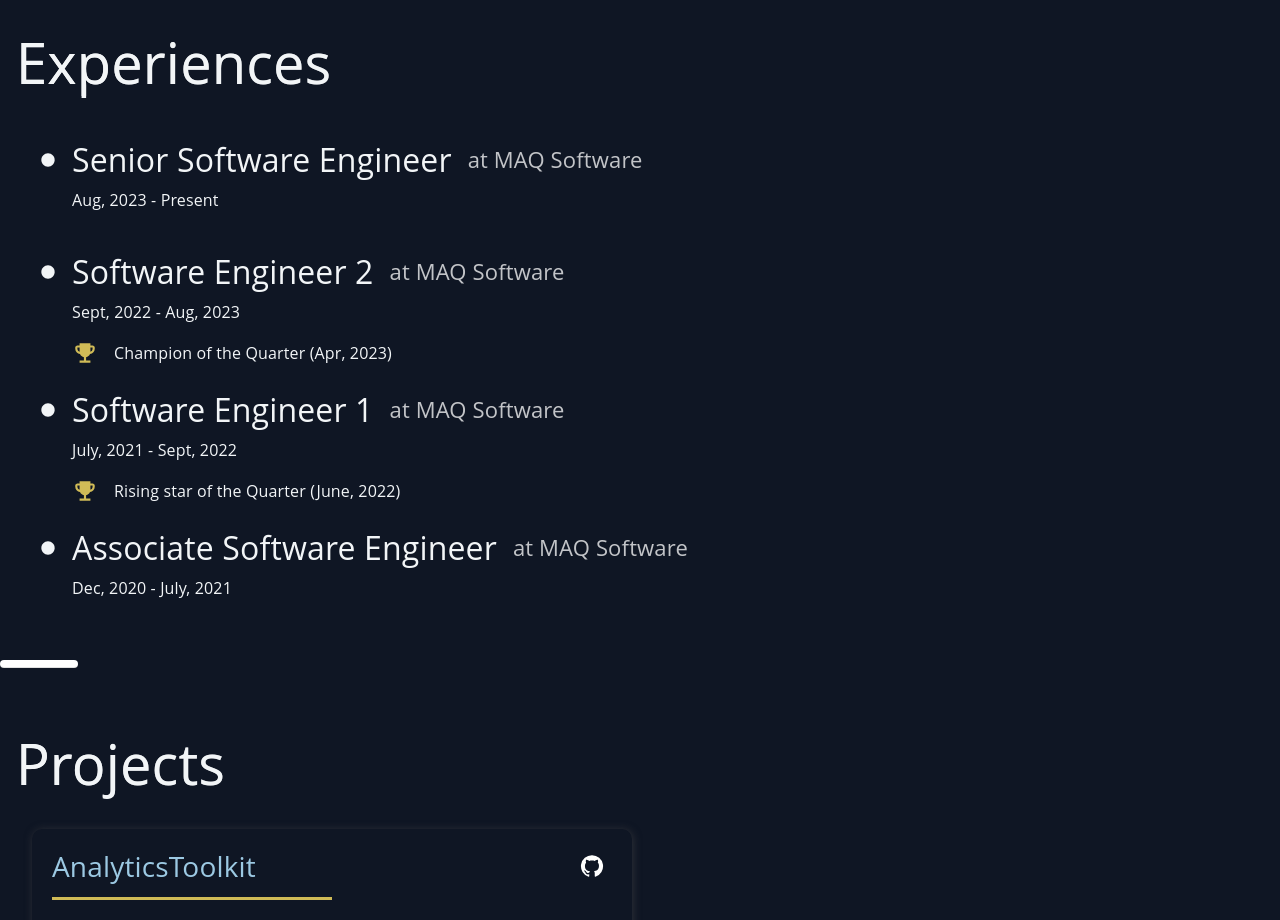
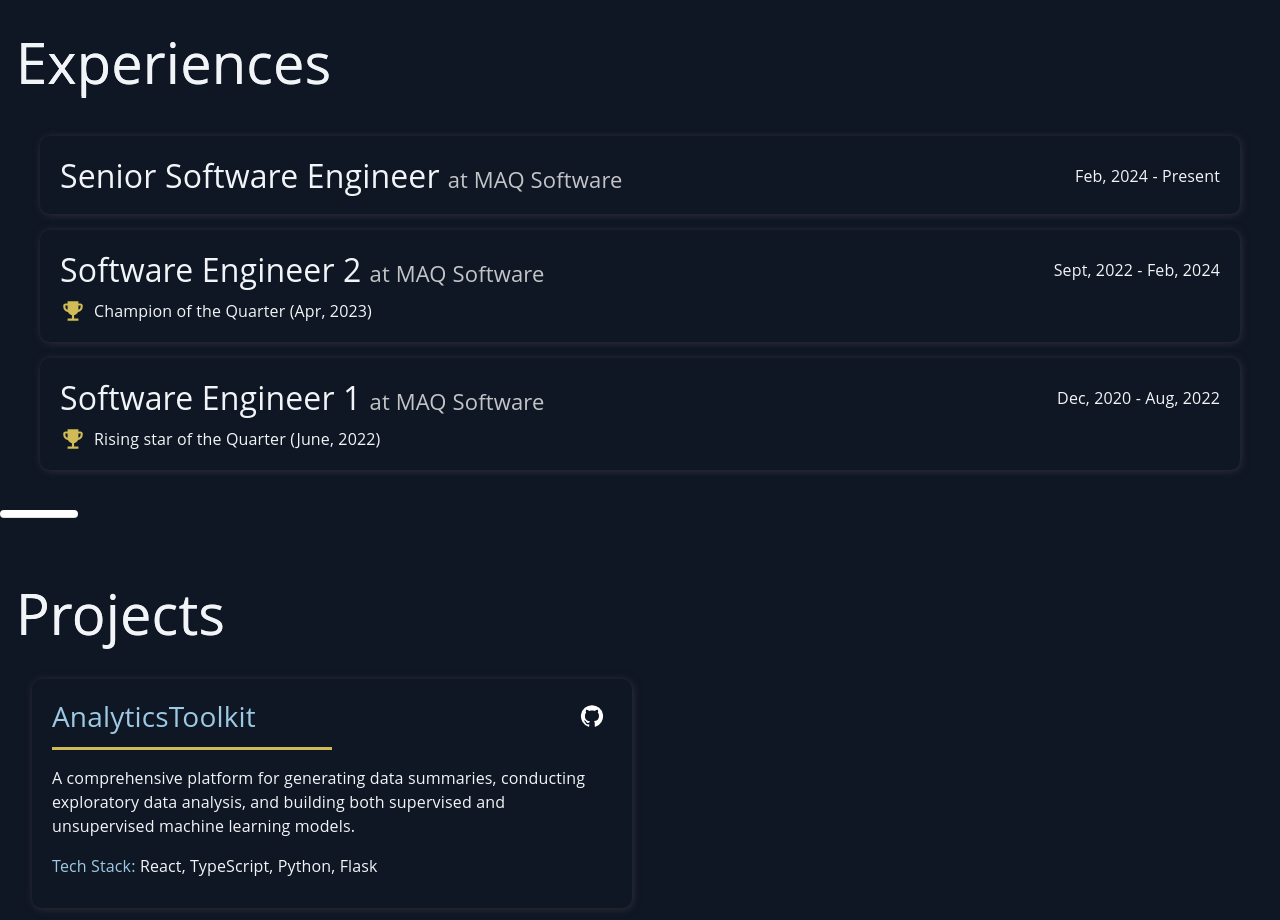
Before and after one commit to Ashutosh-099/MyPortfolio, a React (Vite) app: page / in a window 1280 px wide. Shown: the part 1800-2720 px from the top of the page. Built offline with nearby package versions, Linux system fonts and the light colour scheme; a web font is replaced by a local one.

Commit message:
Updated experiences UI

```diff
--- a/src/App.css
+++ b/src/App.css
@@ -3,6 +3,7 @@
   font-family: "Open Sans", sans-serif;
   background: rgb(15, 22, 36);
   color: rgb(242, 245, 247);
+  scroll-behavior: smooth;
 }
 
 .layout-container {
--- a/src/components/Experience/Experience.css
+++ b/src/components/Experience/Experience.css
@@ -21,3 +21,9 @@
     font-size: 32px;
     font-weight: 500;
 }
+
+.experience-card {
+    border-radius: 10px;
+    box-shadow: rgba(80, 78, 78, 0.5) 1px 1px 8px;
+    padding: 16px 20px 14px 20px;
+}
--- a/src/components/Experience/ExperienceCard.jsx
+++ b/src/components/Experience/ExperienceCard.jsx
@@ -1,24 +1,29 @@
 import PropTypes from "prop-types";
-import { Stack, Tooltip } from "@mui/material";
-import CircleIcon from "@mui/icons-material/Circle";
+import { Stack, Tooltip, Grid2 as Grid } from "@mui/material";
 import EmojiEventsIcon from "@mui/icons-material/EmojiEvents";
 
 const ExperienceCard = (props) => {
   const { role, companyName, fromDate, toDate, roleDesc, achievements } = props;
   return (
+    <Grid size={"grow"} className="experience-card">
+      <Stack
+        direction="row"
+        sx={{ alignItems: "center", justifyContent: "space-between" }}
+        spacing={2}
+      >
         <div>
-      <Stack direction="row" sx={{ alignItems: "center" }} spacing={2}>
-        <CircleIcon sx={{ fontSize: 16 }} />
           <span className="exp-list-item-heading">{role}</span>
-        <span style={{ color: "#ffffffbf", fontSize: "22px" }}>
+          <span style={{ color: "#ffffffbf", fontSize: "22px", marginLeft: 8 }}>
             {"at " + companyName}
           </span>
+        </div>
+        <p style={{ margin: 0 }}>{fromDate + " - " + toDate}</p>
       </Stack>
-      <div style={{ padding: "4px 0px 4px 32px" }}>
-        <p style={{ margin: 0 }}>{fromDate + " - " + toDate}</p>
-        <p>{roleDesc}</p>
+      {(roleDesc || achievements) && (
+        <div style={{ padding: "4px 0px 4px 0px" }}>
+          {roleDesc && <p>{roleDesc}</p>}
           {achievements && (
-          <Stack direction="row" sx={{ alignItems: "center" }} spacing={2}>
+            <Stack direction="row" sx={{ alignItems: "center" }} spacing={1}>
               <Tooltip title="Achievements">
                 <EmojiEventsIcon sx={{ color: "#d0bb57", fontSize: 26 }} />
               </Tooltip>
@@ -26,7 +31,8 @@
             </Stack>
           )}
         </div>
-    </div>
+      )}
+    </Grid>
   );
 };
 
--- a/src/components/Header/Header.jsx
+++ b/src/components/Header/Header.jsx
@@ -23,7 +23,7 @@
             href={`#${category.toLowerCase()}`}
             key={category}
           >
-            <Tooltip title="Skills">
+            <Tooltip title={category}>
               <span>{category}</span>
             </Tooltip>
           </Link>
--- a/src/components/Projects/ProjectCard.jsx
+++ b/src/components/Projects/ProjectCard.jsx
@@ -18,7 +18,11 @@
         <Stack direction="row" spacing={2}>
           {githubLink && (
             <Tooltip title="Github">
-              <IconButton aria-label="github-btn" href={githubLink} target="_blank">
+              <IconButton
+                aria-label="github-btn"
+                href={githubLink}
+                target="_blank"
+              >
                 <GitHubIcon style={{ color: "white" }} />
               </IconButton>
             </Tooltip>
--- a/src/utils/data.json
+++ b/src/utils/data.json
@@ -100,7 +100,7 @@
       "id": "sse-maq",
       "role": "Senior Software Engineer",
       "companyName": "MAQ Software",
-      "fromDate": "Aug, 2023",
+      "fromDate": "Feb, 2024",
       "toDate": "Present",
       "roleDesc": ""
     },
@@ -109,7 +109,7 @@
       "role": "Software Engineer 2",
       "companyName": "MAQ Software",
       "fromDate": "Sept, 2022",
-      "toDate": "Aug, 2023",
+      "toDate": "Feb, 2024",
       "roleDesc": "",
       "achievements": ["Champion of the Quarter (Apr, 2023)"]
     },
@@ -117,18 +117,10 @@
       "id": "se1-maq",
       "role": "Software Engineer 1",
       "companyName": "MAQ Software",
-      "fromDate": "July, 2021",
-      "toDate": "Sept, 2022",
+      "fromDate": "Dec, 2020",
+      "toDate": "Aug, 2022",
       "roleDesc": "",
       "achievements": ["Rising star of the Quarter (June, 2022)"]
-    },
-    {
-      "id": "asc-maq",
-      "role": "Associate Software Engineer",
-      "companyName": "MAQ Software",
-      "fromDate": "Dec, 2020",
-      "toDate": "July, 2021",
-      "roleDesc": ""
     }
   ],
   "projects": [
```
Also changed, not shown: 1 other file (tests, documents, lock files or other folders). Lines whose indentation alone changed are shown as unchanged.
